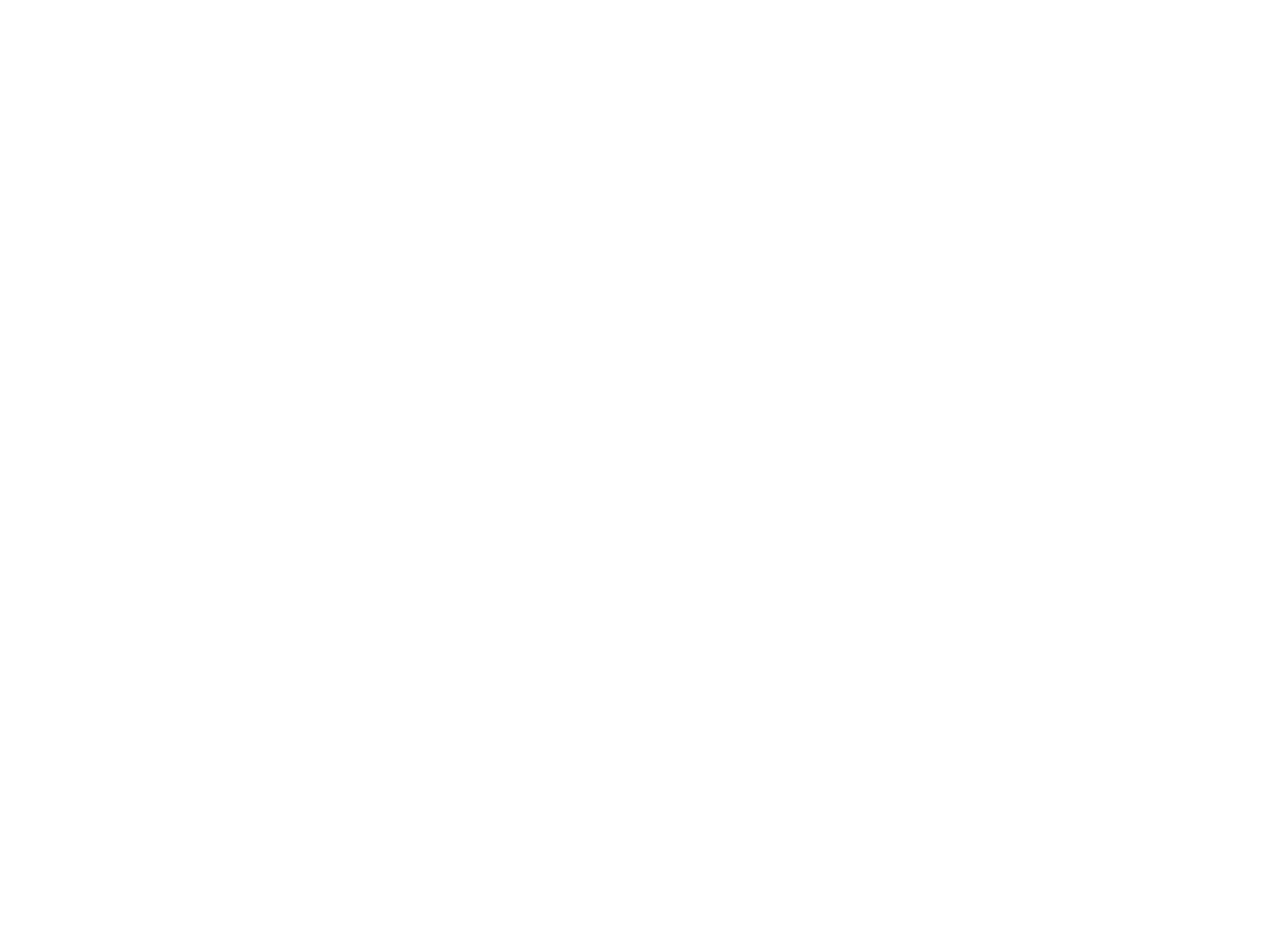
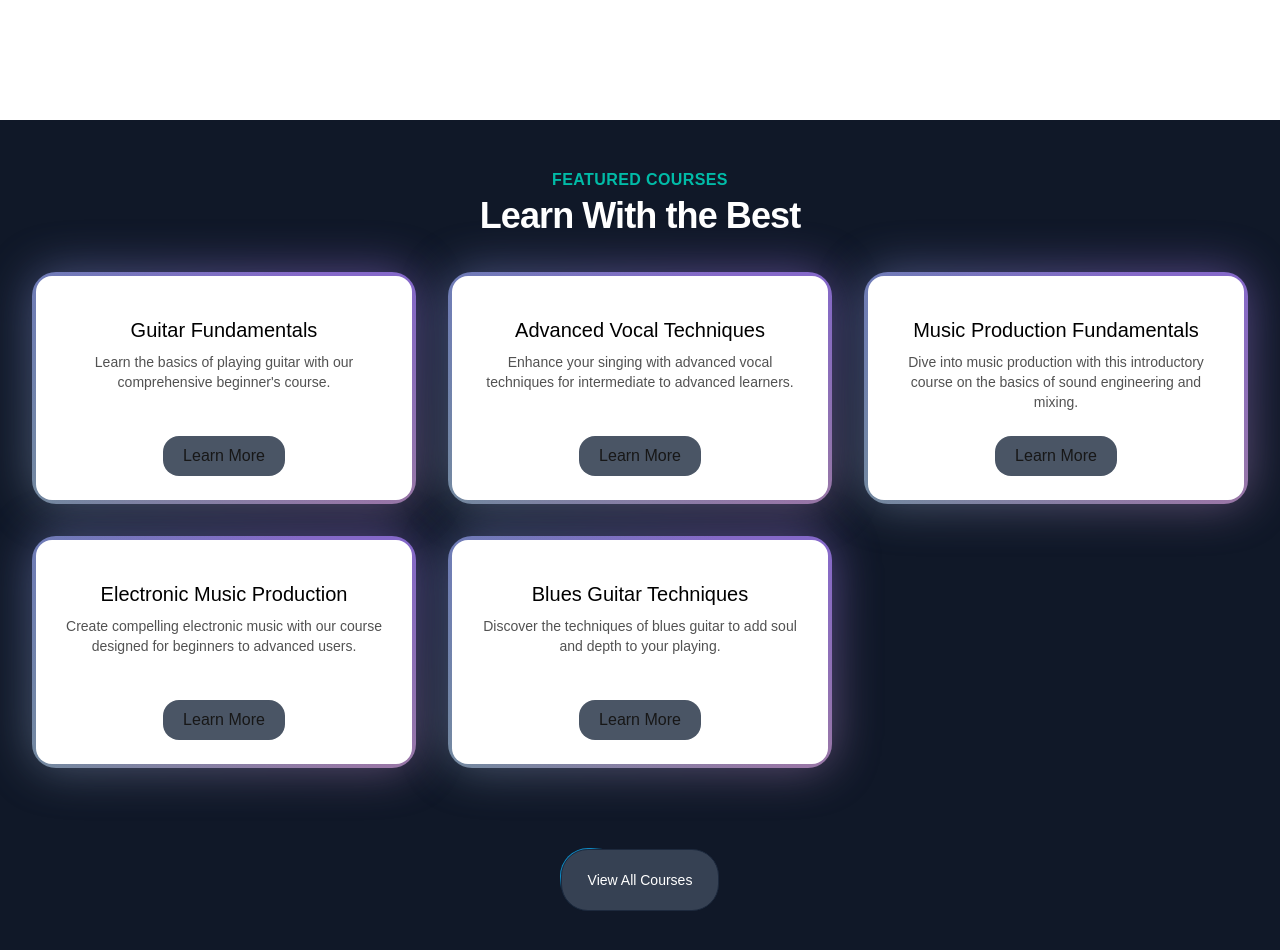
Before and after one commit to yeasinrahman26/Music-app, a Next.js app: page / in a window 1280 px wide. Shown: the part 520-1470 px from the top of the page. Before the commit the page ends 800 px from the top, so only its background shows below. Built offline with nearby package versions, Linux system fonts and the light colour scheme.

Commit message:
complete hero & Featured section

```diff
--- a/src/app/page.tsx
+++ b/src/app/page.tsx
@@ -1,11 +1,13 @@
+import FeaturedCourses from '@/components/FeaturedCourses';
 import HeroSection from '@/components/HeroSection';
 import React from 'react';
 
 const Home = () => {
   return (
     <main className='min-h-screen bg-blacl/(0.96) antialiased bg-grid-white/(0.02) '>
-      <h1 className='text-2xl text-center '>Chai aur code</h1>
+
       <HeroSection></HeroSection>
+      <FeaturedCourses></FeaturedCourses>
     </main>
   );
 };
--- /dev/null
+++ b/src/components/FeaturedCourses.tsx
@@ -0,0 +1,67 @@
+"use client";
+import Link from "next/link";
+import courseData from "../data/music_courses.json";
+import { Button } from "./ui/moving-border";
+import { BackgroundGradient } from "./ui/background-gradient";
+
+interface Course {
+  id: number;
+  title: string;
+  slug: string;
+  description: string;
+  price: number;
+  instructor: string;
+  isFeatured: boolean;
+}
+
+const FeaturedCourses = () => {
+  const featuredCourses = courseData.courses.filter(
+    (course: Course) => course.isFeatured
+  );
+  console.log(featuredCourses);
+
+  return (
+    <div className="py-12 bg-gray-900 ">
+      <div className="text-center">
+        <h1 className="text-base text-teal-500 font-semibold tracking-wide uppercase">
+          Featured Courses
+        </h1>
+        <h1 className="mt-2 text-3xl leading-8 font-extrabold tracking-tight text-white sm:text-4xl">
+          Learn With the Best
+        </h1>
+      </div>
+      <div className="mt-10 mx-8">
+        <div className=" grid grid-cols-1 md:grid-cols-2 lg:grid-cols-3 gap-8 items-center justify-center">
+          {featuredCourses.map((course: Course) => (
+            <div key={course.id} className="flex justify-center items-center ">
+              <BackgroundGradient
+                className="flex flex-col rounded-2xl bg-white dark:bg-zinc-900
+           overflow-hidden h-full max-w-sm"
+              >
+                <div className="p-4 h-56  sm:p-6 flex flex-col justify-between items-center text-center flex-grow">
+                  <p className="text-lg sm:text-xl text-black mt-4 mb-2 dark:text-neutral-200">{course.title}</p>
+                  <p className="text-sm text-neutral-600 dark:text-neutral-400 flex-grow">{course.description}</p>
+                  <Link  href={`/corses/${course.id}`} >
+
+                   <button className="bg-gray-600 px-5 py-2 rounded-2xl">
+                     Learn More
+                   </button>
+
+                  </Link>
+                </div>
+              </BackgroundGradient>
+            </div>
+          ))}
+        </div>
+      </div>
+
+      <div className="text-center mt-20">
+        <Link href={"/courses"}>
+          <Button className="bg-gray-700 text-white">View All Courses</Button>
+        </Link>
+      </div>
+    </div>
+  );
+};
+
+export default FeaturedCourses;
--- a/src/components/HeroSection.tsx
+++ b/src/components/HeroSection.tsx
@@ -1,5 +1,6 @@
 import Link from "next/link";
 import { Spotlight } from "./ui/Spotlight";
+import { Button } from "./ui/moving-border";
 
 const HeroSection = () => {
   return (
@@ -11,7 +12,7 @@
 
       <Spotlight
         className="-top-40 left-0 md:-top-20 md:left-60"
-        fill="white"></Spotlight>
+        fill="teal"></Spotlight>
        <div className="p-4 relative z-10 w-full text-center" >
             <h1
             className="mt-20 md:mt-0 text-4xl md:text-7xl font-bold bg-clip-text text-transparent bg-gradient-to-b from-neutral-50 to-neutral-400"
@@ -21,12 +22,12 @@
             >Dive into our comprehensive music courses and transform your musical journey today. Whether you&apos;re a beginner or looking to refine your skills, join us to unlock your true potential.</p>
             <div className="mt-4">
                 <Link href={"/courses"}>
-                    {/* <button
+                    <Button
                     borderRadius="1.75rem"
                     className="bg-white dark:bg-black text-black dark:text-white border-neutral-200 dark:border-slate-800"
                     >
                     Explore courses
-                    </Button> */}
+                    </Button>
                 </Link>
             </div>
         </div>
--- /dev/null
+++ b/src/components/ui/background-gradient.tsx
@@ -0,0 +1,72 @@
+import { cn } from "../../utils/cn";
+import React from "react";
+import { motion } from "motion/react";
+
+export const BackgroundGradient = ({
+  children,
+  className,
+  containerClassName,
+  animate = true,
+}: {
+  children?: React.ReactNode;
+  className?: string;
+  containerClassName?: string;
+  animate?: boolean;
+}) => {
+  const variants = {
+    initial: {
+      backgroundPosition: "0 50%",
+    },
+    animate: {
+      backgroundPosition: ["0, 50%", "100% 50%", "0 50%"],
+    },
+  };
+  return (
+    <div className={cn("relative p-[4px] group", containerClassName)}>
+      <motion.div
+        variants={animate ? variants : undefined}
+        initial={animate ? "initial" : undefined}
+        animate={animate ? "animate" : undefined}
+        transition={
+          animate
+            ? {
+                duration: 5,
+                repeat: Infinity,
+                repeatType: "reverse",
+              }
+            : undefined
+        }
+        style={{
+          backgroundSize: animate ? "400% 400%" : undefined,
+        }}
+        className={cn(
+          "absolute inset-0 rounded-3xl z-[1] opacity-60 group-hover:opacity-100 blur-xl  transition duration-500 will-change-transform",
+          " bg-[radial-gradient(circle_farthest-side_at_0_100%,#00ccb1,transparent),radial-gradient(circle_farthest-side_at_100%_0,#7b61ff,transparent),radial-gradient(circle_farthest-side_at_100%_100%,#ffc414,transparent),radial-gradient(circle_farthest-side_at_0_0,#1ca0fb,#141316)]"
+        )}
+      />
+      <motion.div
+        variants={animate ? variants : undefined}
+        initial={animate ? "initial" : undefined}
+        animate={animate ? "animate" : undefined}
+        transition={
+          animate
+            ? {
+                duration: 5,
+                repeat: Infinity,
+                repeatType: "reverse",
+              }
+            : undefined
+        }
+        style={{
+          backgroundSize: animate ? "400% 400%" : undefined,
+        }}
+        className={cn(
+          "absolute inset-0 rounded-3xl z-[1] will-change-transform",
+          "bg-[radial-gradient(circle_farthest-side_at_0_100%,#00ccb1,transparent),radial-gradient(circle_farthest-side_at_100%_0,#7b61ff,transparent),radial-gradient(circle_farthest-side_at_100%_100%,#ffc414,transparent),radial-gradient(circle_farthest-side_at_0_0,#1ca0fb,#141316)]"
+        )}
+      />
+
+      <div className={cn("relative z-10", className)}>{children}</div>
+    </div>
+  );
+};
--- /dev/null
+++ b/src/components/ui/moving-border.tsx
@@ -0,0 +1,139 @@
+"use client";
+import React from "react";
+import {
+  motion,
+  useAnimationFrame,
+  useMotionTemplate,
+  useMotionValue,
+  useTransform,
+} from "motion/react";
+import { useRef } from "react";
+import { cn } from "../../utils/cn";
+
+export function Button({
+  borderRadius = "1.75rem",
+  children,
+  as: Component = "button",
+  containerClassName,
+  borderClassName,
+  duration,
+  className,
+  ...otherProps
+}: {
+  borderRadius?: string;
+  children: React.ReactNode;
+  as?: any;
+  containerClassName?: string;
+  borderClassName?: string;
+  duration?: number;
+  className?: string;
+  [key: string]: any;
+}) {
+  return (
+    <Component
+      className={cn(
+        "relative h-16 w-40 overflow-hidden bg-transparent p-[1px] text-xl",
+        containerClassName,
+      )}
+      style={{
+        borderRadius: borderRadius,
+      }}
+      {...otherProps}
+    >
+      <div
+        className="absolute inset-0"
+        style={{ borderRadius: `calc(${borderRadius} * 0.96)` }}
+      >
+        <MovingBorder duration={duration} rx="30%" ry="30%">
+          <div
+            className={cn(
+              "h-20 w-20 bg-[radial-gradient(#0ea5e9_40%,transparent_60%)] opacity-[0.8]",
+              borderClassName,
+            )}
+          />
+        </MovingBorder>
+      </div>
+
+      <div
+        className={cn(
+          "relative flex h-full w-full items-center justify-center border border-slate-800 bg-slate-900/[0.8] text-sm text-white antialiased backdrop-blur-xl",
+          className,
+        )}
+        style={{
+          borderRadius: `calc(${borderRadius} * 0.96)`,
+        }}
+      >
+        {children}
+      </div>
+    </Component>
+  );
+}
+
+export const MovingBorder = ({
+  children,
+  duration = 3000,
+  rx,
+  ry,
+  ...otherProps
+}: {
+  children: React.ReactNode;
+  duration?: number;
+  rx?: string;
+  ry?: string;
+  [key: string]: any;
+}) => {
+  const pathRef = useRef<any>();
+  const progress = useMotionValue<number>(0);
+
+  useAnimationFrame((time) => {
+    const length = pathRef.current?.getTotalLength();
+    if (length) {
+      const pxPerMillisecond = length / duration;
+      progress.set((time * pxPerMillisecond) % length);
+    }
+  });
+
+  const x = useTransform(
+    progress,
+    (val) => pathRef.current?.getPointAtLength(val).x,
+  );
+  const y = useTransform(
+    progress,
+    (val) => pathRef.current?.getPointAtLength(val).y,
+  );
+
+  const transform = useMotionTemplate`translateX(${x}px) translateY(${y}px) translateX(-50%) translateY(-50%)`;
+
+  return (
+    <>
+      <svg
+        xmlns="http://www.w3.org/2000/svg"
+        preserveAspectRatio="none"
+        className="absolute h-full w-full"
+        width="100%"
+        height="100%"
+        {...otherProps}
+      >
+        <rect
+          fill="none"
+          width="100%"
+          height="100%"
+          rx={rx}
+          ry={ry}
+          ref={pathRef}
+        />
+      </svg>
+      <motion.div
+        style={{
+          position: "absolute",
+          top: 0,
+          left: 0,
+          display: "inline-block",
+          transform,
+        }}
+      >
+        {children}
+      </motion.div>
+    </>
+  );
+};
```
